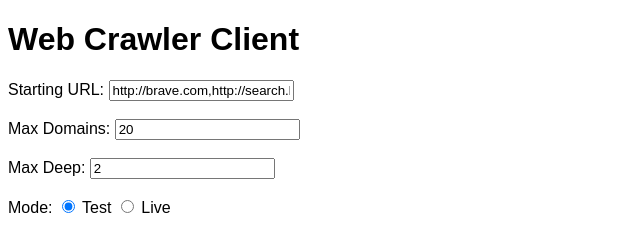
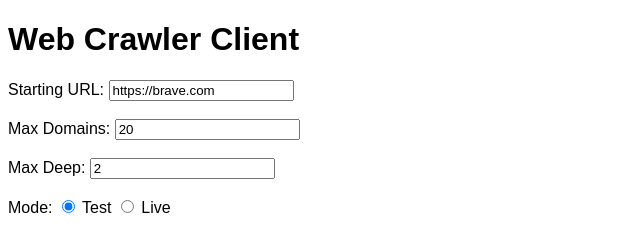
Before and after one commit to kschluter/simple-webcrawler-vanilla, a website: page index.html in a window 1280 px wide. Shown: the top 232 px of the page, 0-640 px from the left. Drawn offline with nearby package versions, Linux system fonts and the light colour scheme; no server answers.

Commit message:
Update starting urls

```diff
--- a/index.html
+++ b/index.html
@@ -26,7 +26,7 @@
         type="text"
         id="startingUrl"
         name="startingUrl"
-        value="http://brave.com,http://search.brave.com"
+        value="https://brave.com"
       /><br /><br />
 
       <label for="maxDomains">Max Domains:</label>
```
